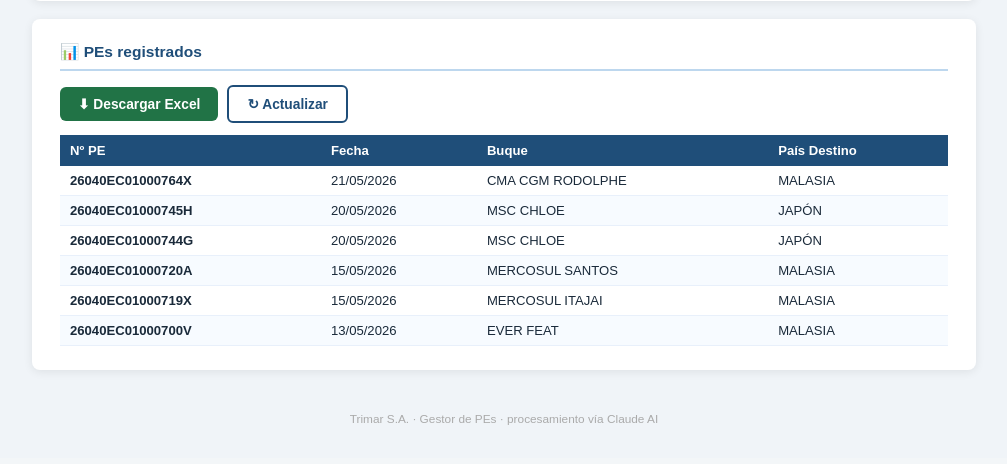
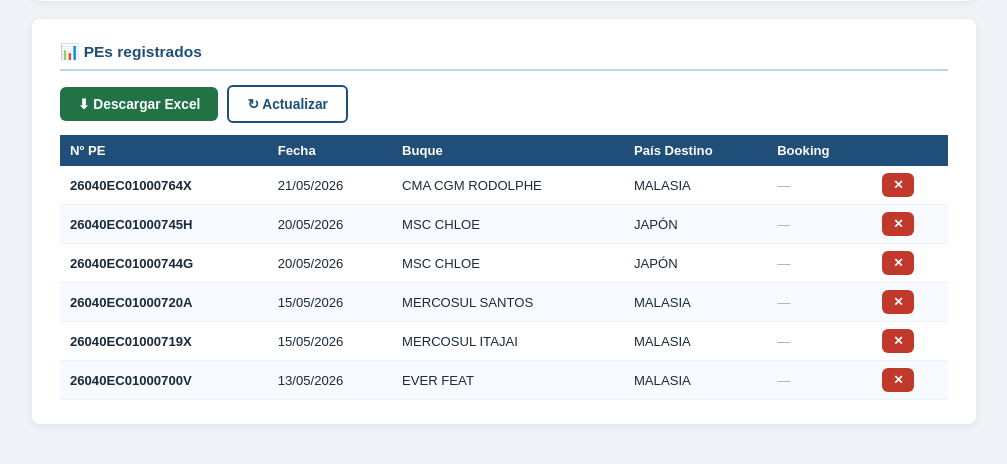
Before and after one commit to facuzubillaga-hub/pes-trimar, a Flask app: page / in a window 1280 px wide. Shown: the part 480-944 px from the top of the page, without its empty margins (136-1143 px from the left). Before the commit the page ends 905 px from the top, so only its background shows below. Run offline with Flask 3, Linux system fonts and the light colour scheme; data comes from the database, SQL or seed files in the repository; data that the repository does not hold is empty.

Commit message:
Update index.html

```diff
--- a/templates/index.html
+++ b/templates/index.html
@@ -274,7 +274,7 @@ function loadPEList(){
   fetch('/list').then(r=>r.json()).then(list=>{
     const el=document.getElementById('pe-list');
     if(!list.length){el.innerHTML='<span class="empty-msg">No hay PEs registrados aún</span>';return;}
-    el.innerHTML=`<table class="dt"><thead><tr><th>Nº PE</th><th>Fecha</th><th>Buque</th><th>País Destino</th></tr></thead><tbody>${list.map(p=>`<tr><td><strong>${p.nro_pe}</strong></td><td>${p.fecha_oficializacion}</td><td>${p.buque}</td><td>${p.pais_destino}</td></tr>`).join('')}</tbody></table>`;
+    el.innerHTML=`<table class="dt"><thead><tr><th>Nº PE</th><th>Fecha</th><th>Buque</th><th>País Destino</th><th>Booking</th><th></th></tr></thead><tbody>${list.map(p=>`<tr><td><strong>${p.nro_pe}</strong></td><td>${p.fecha_oficializacion}</td><td>${p.buque}</td><td>${p.pais_destino}</td><td>${p.booking?`<strong style="color:#217346">${p.booking}</strong>`:'<span style="color:#aaa">—</span>'}</td><td><button class="btn btn-danger btn-sm" onclick="deletePE('${p.nro_pe}')">✕</button></td></tr>`).join('')}</tbody></table>`;
   });
 }
 
```
